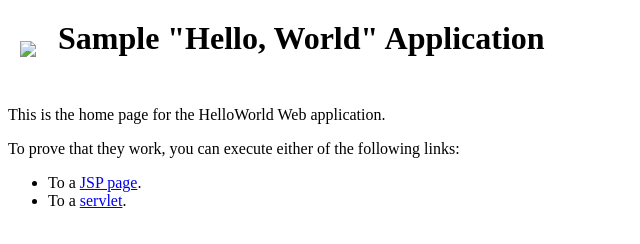
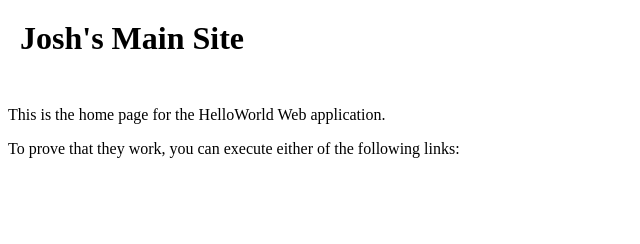
Before and after one commit to Bone512/TrelloPowerUp, a plain HTML site: page index.html in a window 1280 px wide. Shown: the whole page, without its empty margins (0-640 px from the left). Drawn offline with Linux system fonts and the light colour scheme.

Commit message:
Update index.html

```diff
--- a/index.html
+++ b/index.html
@@ -1,26 +1,19 @@
 <html>
   <head>
-    <title>Sample "Hello, World" Application</title>
+    <title>Main Site</title>
   </head>
   <body bgcolor=white>
 
     <table border="0" cellpadding="10">
       <tr>
         <td>
-          <img src="images/springsource.png">
-        </td>
-        <td>
-          <h1>Sample "Hello, World" Application</h1>
+          <h1>Josh's Main Site</h1>
         </td>
       </tr>
     </table>
 
     <p>This is the home page for the HelloWorld Web application. </p>
     <p>To prove that they work, you can execute either of the following links:
-    <ul>
-      <li>To a <a href="hello.jsp">JSP page</a>.
-      <li>To a <a href="hello">servlet</a>.
-    </ul>
 
   </body>
 </html>
```
